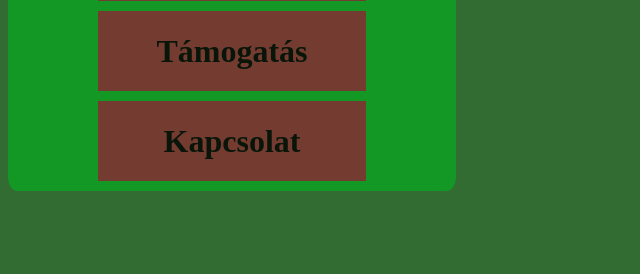
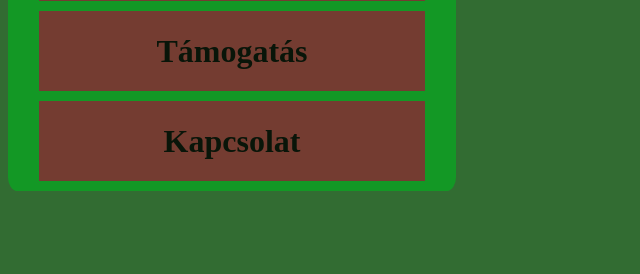
Before and after one commit to Zolip2/MecsekWeb, a PHP site: page / in a window 1280 px wide. Shown: the part 526-800 px from the top of the page, without its empty margins (0-640 px from the left). Run offline with PHP 8.4, Linux system fonts and the light colour scheme.

Commit message:
adjusting menu content

```diff
--- a/style.css
+++ b/style.css
@@ -67,7 +67,7 @@ body{
     width: 60%;
     text-align: center;
     margin-bottom: 10px;
-    min-width: fit-content;
+    min-width: 86%;
     transition: 1s;
 }
 
```
